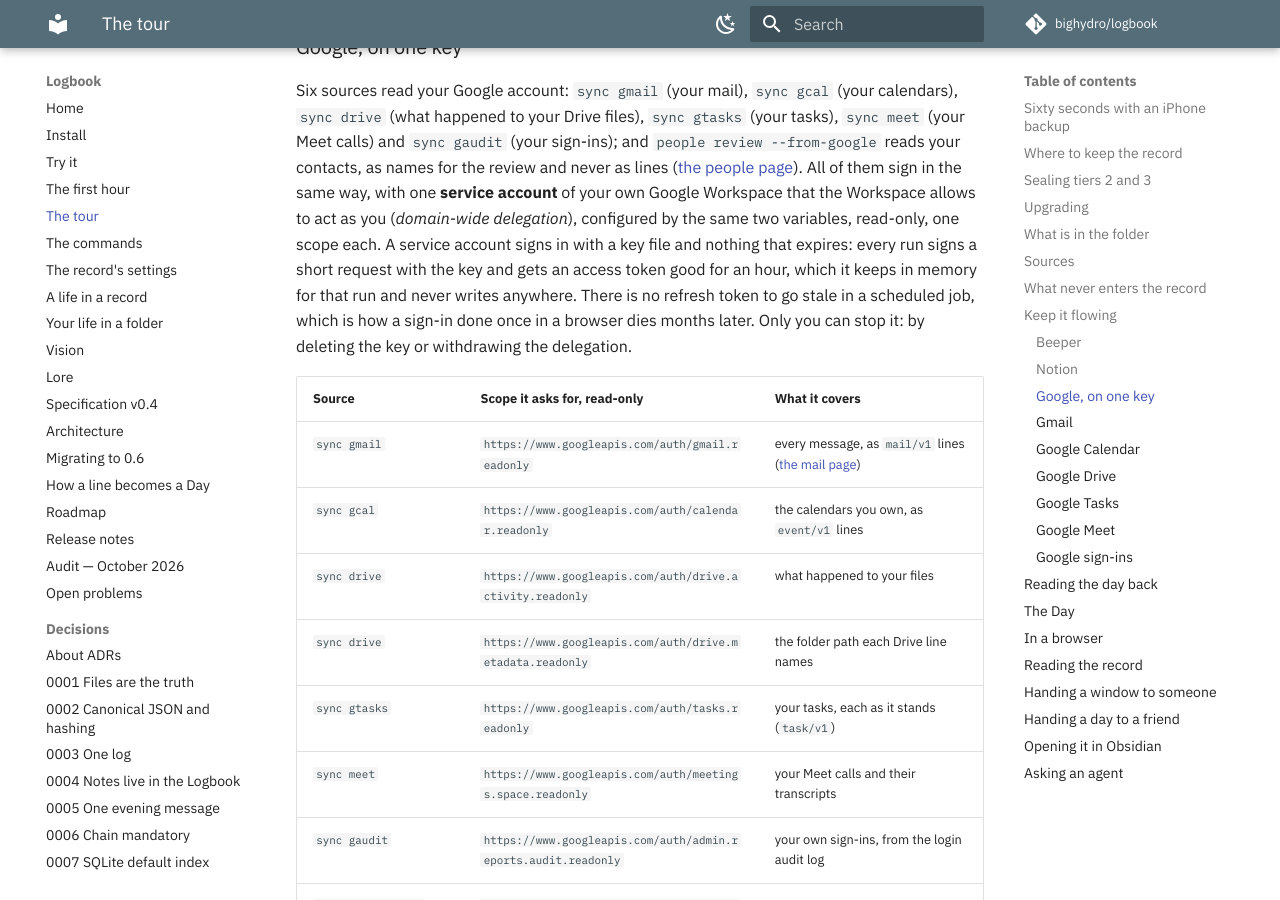
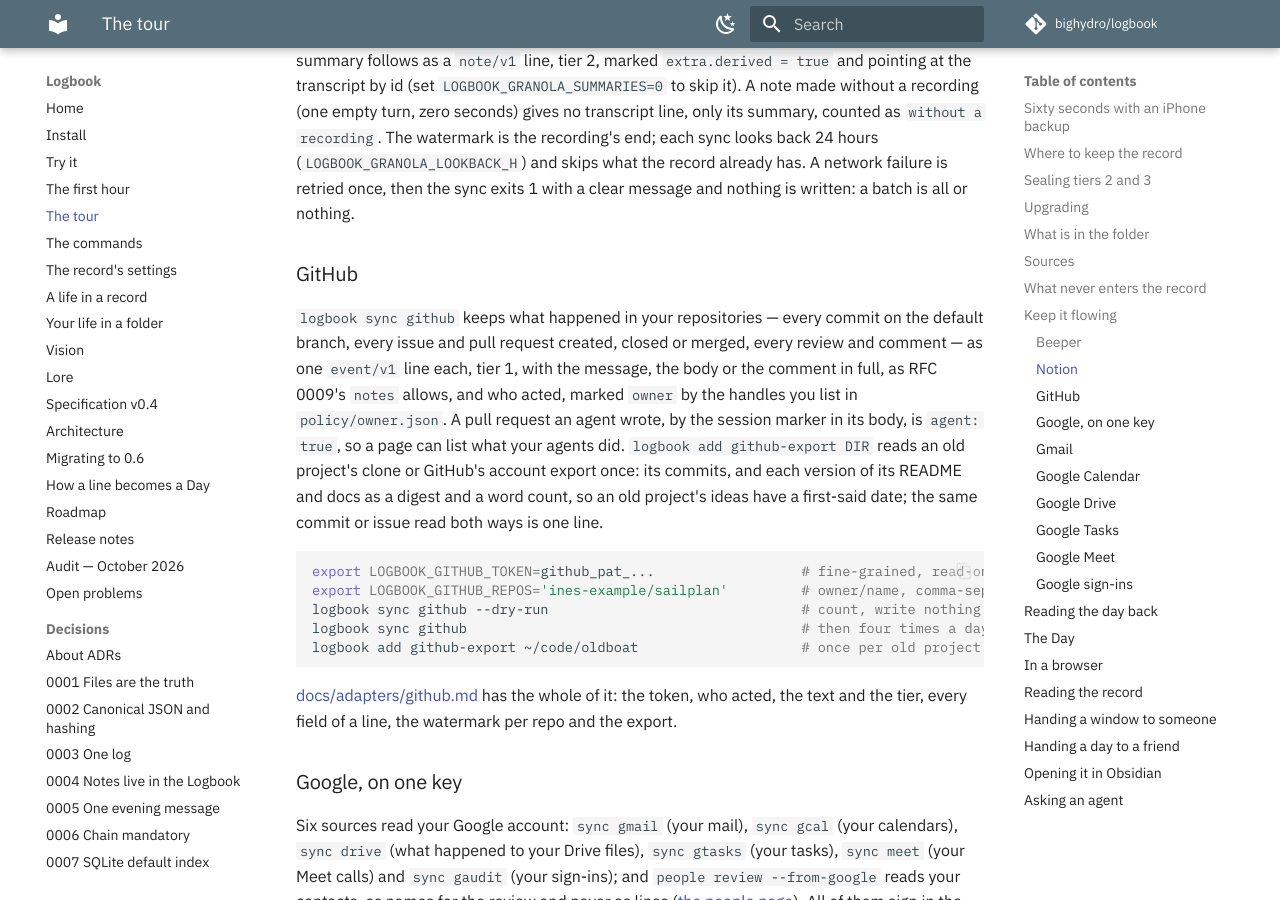
Before and after one commit to bighydro/logbook, an MkDocs documentation site: the page built from docs/tour.md, in a window 1280 px wide and 900 px high, scrolled down 16501 px. Built offline with MkDocs 1.6.1 and Material for MkDocs 9.7.7, drawn with Linux system fonts in a browser that asks for light colours; comment, search, counter and statistics services are not loaded; some of the changed text lies outside the part shown.

Commit message:
docs: GitHub — the sync, the export, owner.json handles, handles in people review
docs/adapters/github.md is the source's page: the token and the repos,
who acted and the owner's handles, which text a line keeps and why its
tier is 1 (event/v1's `notes`; RFC 0009 on someone else's words), every
field of a line, the agent marker, the watermark per repo and the
export. The tour gains a row and a section, settings the owner.json
row, people the handle step of the strongest-identifier rule, commands
the sync's list; one changelog fragment.

Co-Authored-By: Claude Opus 5.5 <noreply@anthropic.com>
Claude-Session: https://claude.ai/code/session_01P9sZgMeEndWEJ4fmcP1uHa
Signed-off-by: bighydro <122497530+bighydro@users.noreply.github.com>

````diff
--- a/docs/tour.md
+++ b/docs/tour.md
@@ -208,6 +208,8 @@ logbook add mail ~/Takeout/Mail --account you@example.org --skip-labels Spam,Tra
 logbook sync granola                              # every Granola recording, and its summary as a derived note
 logbook sync mail                                 # the same mailbox live over IMAP, read-only; dedupes against the Takeout import
 logbook sync notion                               # what happened in Notion each day: pages created, edited, moved, archived; never their text
+logbook sync github                               # commits, issues and pull requests created, closed, merged, reviews and comments (docs/adapters/github.md)
+logbook add github-export ~/code/oldboat          # an old project's clone or GitHub's account export: its commits and each version of its docs
 logbook add flights ~/Downloads/flighty.csv       # a Flighty export: one flight/v1 line per flight, evidence tracked
 logbook add flight "LX 561 NCE ZRH 2026-09-27 pilot"   # your own word: evidence declared
 logbook add story ~/Stories/lake.md --teller ola@example.org --listener kari.nordmann@example.org --refers-to 1961   # a told story (RFC 0028): on the day it was told, about the time it names
@@ -401,6 +403,7 @@ prints no device, zone or other field; `--json` gives the rows as `days`.
 | `beeper` | `LOGBOOK_BEEPER_TOKEN` (`LOGBOOK_BEEPER_URL`, default `http://localhost:23373`; `LOGBOOK_BEEPER_ALLOW_REMOTE=1` to read a Beeper on another machine, which the design says not to) | one `message/v1` line per message of every chat Beeper Desktop bridges, `source` `beeper-<network>`; attachments referenced by asset id, never fetched; `--networks` chooses, default every one but imessage |
 | `granola` | `LOGBOOK_GRANOLA_KEY` (`LOGBOOK_GRANOLA_URL`, default `https://public-api.granola.ai/v1`; `LOGBOOK_GRANOLA_LOOKBACK_H`, default 24; `LOGBOOK_GRANOLA_SUMMARIES=0` to skip the summaries) | one `transcript/v1` line per recording, tier 3, the transcript in `attachments/`; plus Granola's AI summary as a tier-2 `note/v1` line with `extra.derived_from` the transcript line's id |
 | `notion` | `LOGBOOK_NOTION_TOKEN` (`LOGBOOK_NOTION_ROOTS`: page or database ids or links to limit to; `LOGBOOK_NOTION_OWNER_ID`: your Notion user id, to mark your own actions) | one `event/v1` line per page, day and action (`created`, `edited`, `moved`, `archived`), tier 1: title, path, id, url, who acted, the body's digest and word count, a row's status, select, date and checkbox values; never the text ([Notion](#notion)) |
+| `github` | `LOGBOOK_GITHUB_TOKEN` (a fine-grained token, read-only) and `LOGBOOK_GITHUB_REPOS` (`owner/name`, comma-separated, or `--all`; `LOGBOOK_GITHUB_URL` for a GitHub Enterprise Server); your logins under `handles` in `policy/owner.json` | one `event/v1` line per commit, issue or pull request created, closed or merged, review and comment, tier 1: the message, body or comment in full, who acted (`owner` or `other`), `agent: true` when an agent's session marker is in the text; a watermark per repo ([GitHub](#github)) |
 | `gcal` | `LOGBOOK_GCAL_URLS`: Google Calendar's private iCal addresses, comma-separated, each optionally `name=url` (`LOGBOOK_GCAL_LOOKBACK_H`, default 24) | one `event/v1` line per event, identical to the line the calendar's `.ics` export gives (`source` `ics`) |
 | `drive` | `LOGBOOK_DRIVE_SA_KEY` (a Workspace service account's JSON key file) and `LOGBOOK_DRIVE_USER` (the address it reads as); [Google Drive](#google-drive) | one `event/v1` line per file, hour and activity — created, edited, renamed, moved, shared, commented on, trashed, deleted, restored — with a count; the file's name, type, id and link, who acted, never its content; tier 1 |
 | `gtasks` | the same two; [Google Tasks](#google-tasks) | one `task/v1` line per task each time it changes, the line a Takeout export gives (`source` `google-takeout`), so `logbook tasks` reads it and a later export writes nothing twice; a done one says how long it was open; never the notes; tier 2 |
@@ -592,6 +595,28 @@ counted as `without a recording`.
 The watermark is the recording's end; each sync looks back 24 hours (`LOGBOOK_GRANOLA_LOOKBACK_H`) and skips what
 the record already has. A network failure is retried once, then the sync exits 1 with a clear message and nothing is
 written: a batch is all or nothing.
+
+### GitHub
+
+`logbook sync github` keeps what happened in your repositories — every commit on the default branch,
+every issue and pull request created, closed or merged, every review and comment — as one `event/v1`
+line each, tier 1, with the message, the body or the comment in full, as RFC 0009's `notes` allows,
+and who acted, marked `owner` by the handles you list in `policy/owner.json`. A pull request an agent
+wrote, by the session marker in its body, is `agent: true`, so a page can list what your agents did.
+`logbook add github-export DIR` reads an old project's clone or GitHub's account export once: its
+commits, and each version of its README and docs as a digest and a word count, so an old project's
+ideas have a first-said date; the same commit or issue read both ways is one line.
+
+```bash
+export LOGBOOK_GITHUB_TOKEN=github_pat_...                  # fine-grained, read-only: Contents, Issues, Pull requests, Metadata
+export LOGBOOK_GITHUB_REPOS='ines-example/sailplan'         # owner/name, comma-separated, or --all
+logbook sync github --dry-run                               # count, write nothing
+logbook sync github                                         # then four times a day with the schedule
+logbook add github-export ~/code/oldboat                    # once per old project
+```
+
+[docs/adapters/github.md](adapters/github.md) has the whole of it: the token, who acted, the text and
+the tier, every field of a line, the watermark per repo and the export.
 
 ### Google, on one key
 
@@ -1023,8 +1048,8 @@ resolves to a person (`Speaker A`, `me` and `Unknown` are nobody), a note writte
 record's resolution lines (RFC 0006); a bare address nobody has named and a calendar system address
 (`calendar.google.com`, `noreply`, `reservations@`, `invite@`) are dropped. You are never your own company:
 the with module knows you by `owner_id` and `owner_emails` in `logbook.json`, by every resolution line that
-names those, and by `policy/owner.json`, `{"names": [...], "emails": [...], "phones": [...]}`, where your
-other spellings go; `init` writes it empty. `trips` lists at most twelve names, most evidence first.
+names those, and by `policy/owner.json`, `{"names": [...], "emails": [...], "phones": [...], "handles":
+[...]}`, where your other spellings and your logins go; `init` writes it empty. `trips` lists at most twelve names, most evidence first.
 
 **Countries, coarsely.** `rollup countries` has no map. The country of a night is the one a place in
 `places.json` carries (`country`, your word), else the nearest large airport within 300 km and the country its
````
Also changed, not shown: changelog.d/sync-github.md (added, +6 -0 lines), docs/adapters/github.md (added, +149 -0 lines), docs/commands.md (+1 -1 lines), docs/people.md (+3 -1 lines), docs/settings.md (+8 -0 lines).
